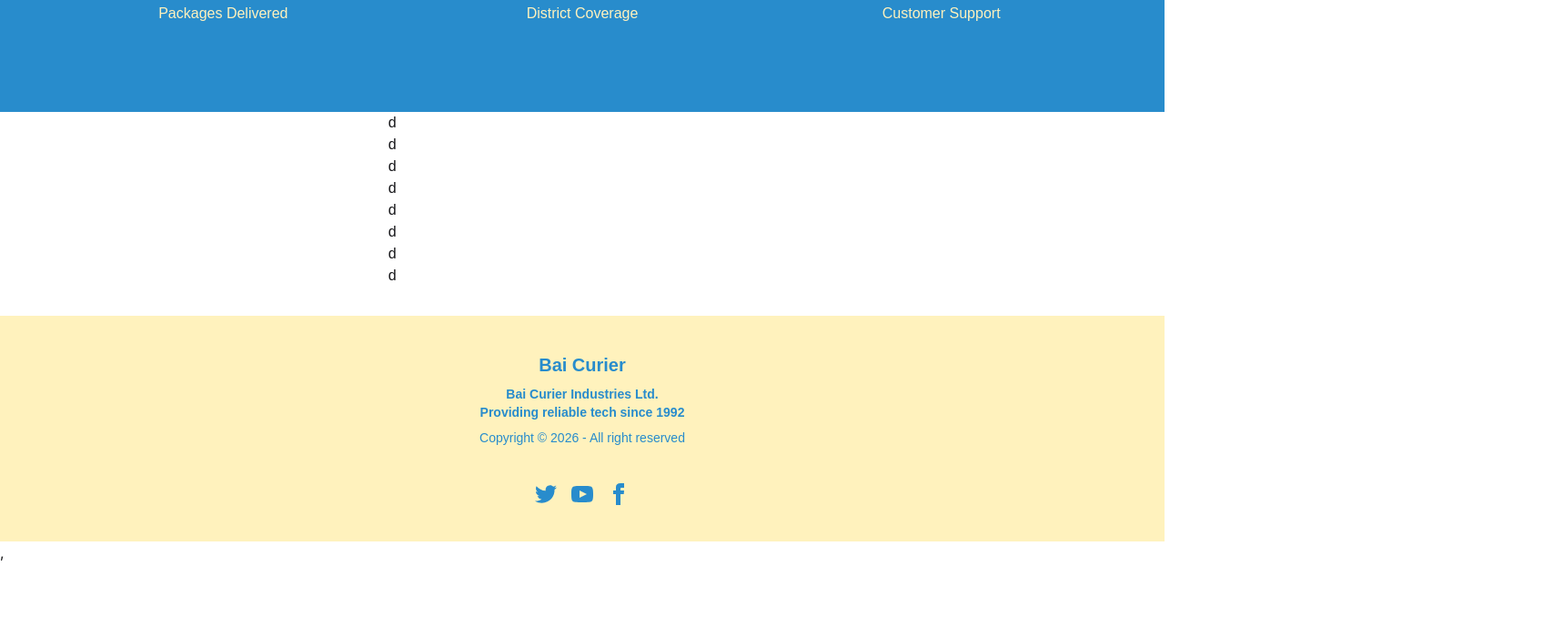
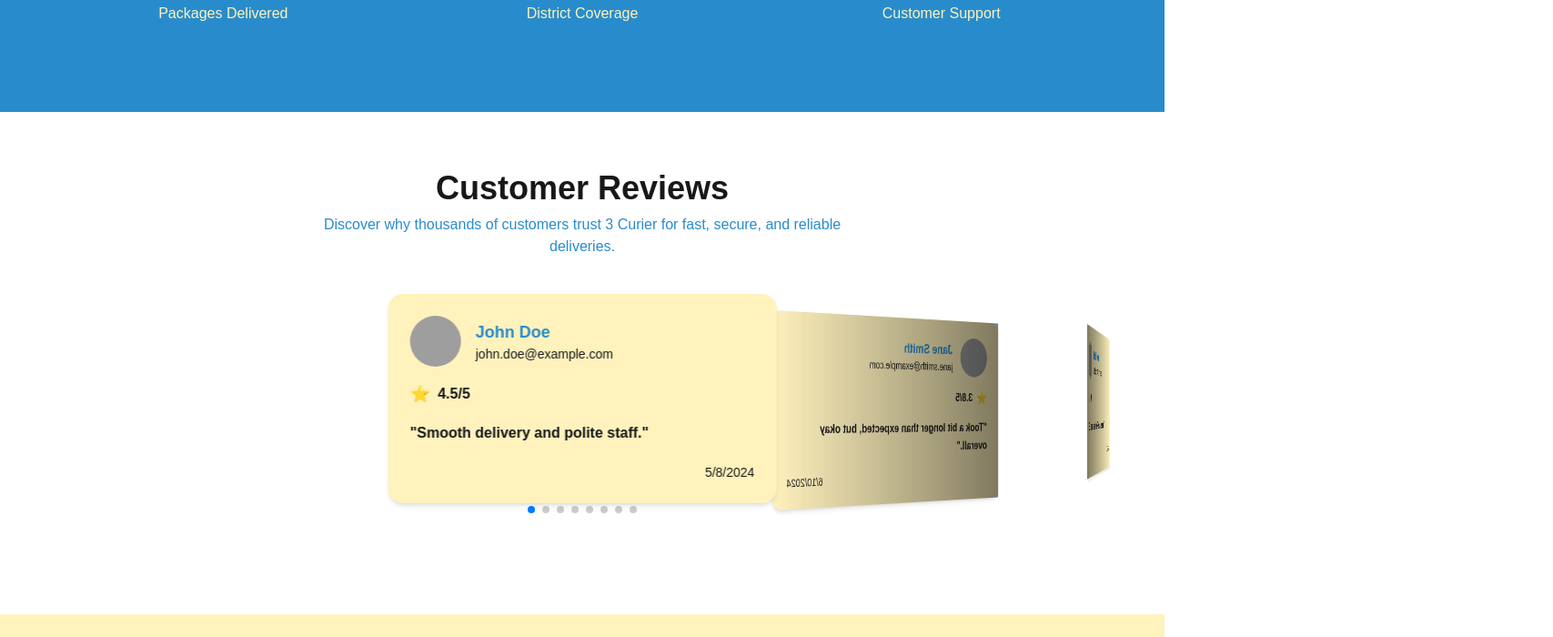
Before and after one commit to RohanR05/batrox-curier, a React (Vite) app: page / in a window 1280 px wide. Shown: the part 500-1200 px from the top of the page at 91% size, 1707 px wide, since content can reach past the window. Before the commit the page ends 1119 px from the top, so only its background shows below. Built offline with nearby package versions, Linux system fonts and the light colour scheme; grey boxes are pictures that could not be loaded.

Commit message:
finished card reviews section

```diff
--- a/src/pages/Home/Review/Review.jsx
+++ b/src/pages/Home/Review/Review.jsx
@@ -1,31 +1,54 @@
 import React, { use } from "react";
-import { EffectFlip, Pagination } from "swiper/modules";
 import { Swiper, SwiperSlide } from "swiper/react";
+import { EffectCoverflow, Pagination } from "swiper/modules";
+
+import "swiper/css";
+import "swiper/css/effect-coverflow";
+import "swiper/css/pagination";
+
 import ReviewsCard from "../ReviewsCard/ReviewsCard";
 
 const Review = ({ reviewData }) => {
   const reviews = use(reviewData);
-  console.log(reviews);
+
   return (
-    <div>
+    <div className="py-16">
+      <div className="text-center mb-10">
+        <h2 className="text-3xl md:text-4xl font-bold">Customer Reviews</h2>
+        <p className="mt-2 text-primary max-w-xl mx-auto">
+          Discover why thousands of customers trust 3 Curier for fast, secure,
+          and reliable deliveries.
+        </p>
+      </div>
       <Swiper
-        effect={"coverflow"}
+        effect="coverflow"
         grabCursor={true}
-        slidesPerView={3}
         centeredSlides={true}
+        pagination={{ clickable: true }}
+        breakpoints={{
+          320: {
+            slidesPerView: 1,
+          },
+          640: {
+            slidesPerView: 2,
+          },
+          1024: {
+            slidesPerView: 3,
+          },
+        }}
         coverflowEffect={{
-          rotate: "50",
-          stretch: "0",
-          depth: "100",
-          modifier: "1",
+          rotate: 50,
+          stretch: 0,
+          depth: 100,
+          modifier: 3,
           slideShadows: true,
         }}
-        modules={[EffectFlip, Pagination]}
+        modules={[EffectCoverflow, Pagination]}
         className="mySwiper"
       >
         {reviews.map((review) => (
-          <SwiperSlide key={review.id}>
-            <ReviewsCard review={review}></ReviewsCard>
+          <SwiperSlide key={review._id || review.id}>
+            <ReviewsCard review={review} />
           </SwiperSlide>
         ))}
       </Swiper>
--- a/src/pages/Home/ReviewsCard/ReviewsCard.jsx
+++ b/src/pages/Home/ReviewsCard/ReviewsCard.jsx
@@ -1,11 +1,48 @@
-import React from 'react'
+import React from "react";
 
-const ReviewsCard = () => {
+const ReviewsCard = ({ review }) => {
+  const {
+    userName,
+    user_email,
+    ratings,
+    review: reviewText,
+    user_photoURL,
+    date,
+  } = review;
+
   return (
-    <div>
-      d
+    <div className="bg-secondary rounded-2xl shadow-md p-6 hover:shadow-xl transition-all duration-300">
+      {/* User Info */}
+      <div className="flex items-center gap-4">
+        <img
+          src={user_photoURL}
+          alt={userName}
+          className="w-14 h-14 rounded-full object-cover"
+        />
+
+        <div>
+          <h3 className="text-lg font-bold text-primary">{userName}</h3>
+          <p className="text-sm text-primary-500">{user_email}</p>
+        </div>
+      </div>
+
+      {/* Rating */}
+      <div className="mt-4 flex items-center gap-2">
+        <span className="text-yellow-500 text-lg">⭐</span>
+        <span className="font-semibold">{ratings}/5</span>
+      </div>
+
+      {/* Review */}
+      <p className="mt-4 font-semibold leading-relaxed">
+        "{reviewText}"
+      </p>
+
+      {/* Date */}
+      <div className="mt-5 text-right text-sm text-primary-400">
+        {new Date(date).toLocaleDateString()}
+      </div>
     </div>
-  )
-}
+  );
+};
 
-export default ReviewsCard
+export default ReviewsCard;
```
